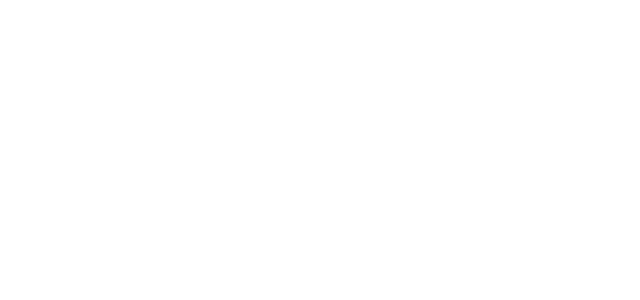
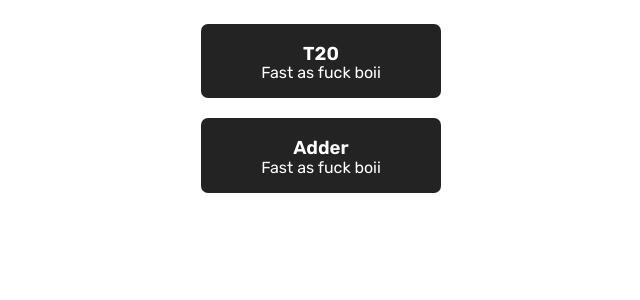
Before and after one commit to itschip/Select, a Svelte app in the folder menu/: page / in a window 1280 px wide. Shown: the top 300 px of the page, without its empty margins (319-959 px from the left). Built offline with nearby package versions, Linux system fonts and the light colour scheme.

Commit message:
mock data

```diff
--- a/menu/src/App.svelte
+++ b/menu/src/App.svelte
@@ -1,5 +1,28 @@
 <script lang="ts">
   import Menu from './components/Menu/Menu.svelte';
+
+  setTimeout(() => {
+    window.dispatchEvent(
+            new MessageEvent('message', {
+              data: {
+                method: 'setData',
+                data: [
+                  {
+                    id: 1,
+                    title: "T20",
+                    desc: 'Fast as fuck boii'
+                  },
+                  {
+                    id: 1,
+                    title: "Adder",
+                    desc: 'Fast as fuck boii'
+                  }
+                ]
+              }
+            })
+    )
+  }, 1000);
+
 </script>
 
 <main>
--- a/menu/src/components/Menu/MenuItem.svelte
+++ b/menu/src/components/Menu/MenuItem.svelte
@@ -10,27 +10,33 @@
 
 <div class="menu-item">
   <h3 class="item-title">{item.title}</h3>
-  <p class="item-description">Descripton: {item.desc}</p>
+  <p class="item-description">{item.desc}</p>
 </div>
 
 <style>
+  @import url('https://fonts.googleapis.com/css2?family=Rubik:wght@400;500;600&display=swap');
+
   .menu-item {
+    font-family: 'Rubik', sans-serif;
     display: flex;
+    flex-flow: column;
+    align-content: center;
     align-items: center;
-    justify-content: center;
     background-color: #232323;
     height: auto;
     min-height: 50px;
-    max-height: 70px;
+    max-height: 100px;
     color: #fff;
     margin-bottom: 20px;
+    border-radius: 7px;
   }
 
   .item-title {
-    font-weight: 500;
+    font-weight: 600;
   }
 
   .item-description {
+    margin-top: -20px;
     font-weight: 400;
   }
 </style>
```
